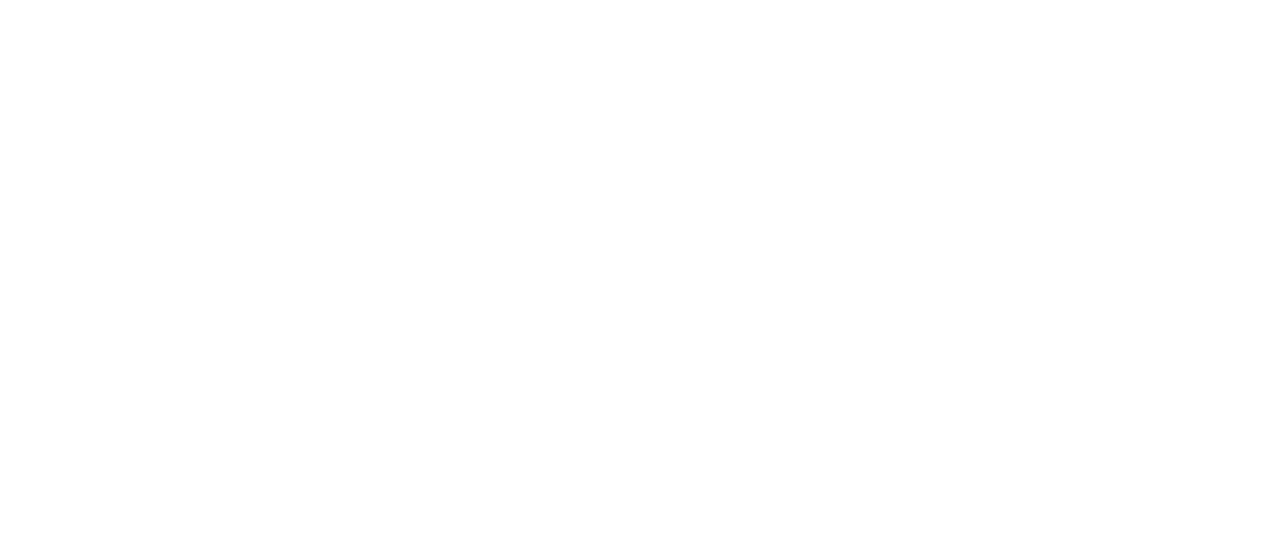
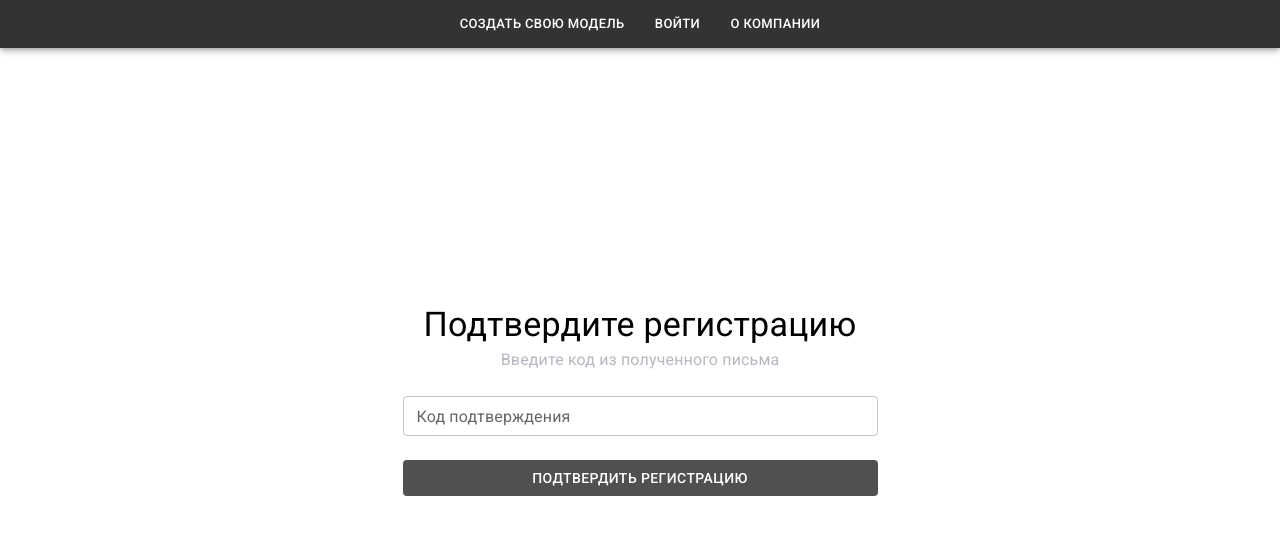
Before and after one commit to rombal-tech/awako-web, a React (Create React App) app: page /account/confirm/000000 in a window 1280 px wide. Before the commit this address had no page. Shown: the top 534 px of the page. Built offline with nearby package versions, Linux system fonts and the light colour scheme.

Commit message:
Реализует форму подтверждения регистрации

```diff
--- a/src/App.tsx
+++ b/src/App.tsx
@@ -11,7 +11,7 @@
 			<Route element={<HomePage />}>
 				<Route path="/" element={<HomePage />} />
 			</Route>
-			<Route path="/account/confirm/id000000" element={<CodePage />} />
+			<Route path="/account/confirm/000000" element={<CodePage />} />
 			<Route path="/login" element={<LoginPage />} />
 			<Route path="/registration" element={<RegisterPage />} />
 		</Routes>
--- a/src/components/auth/Validation.ts
+++ b/src/components/auth/Validation.ts
@@ -25,6 +25,22 @@
 		if (value.length < 6) {
 			return 'Пароль должен быть не менее 6 символов';
 		}
+		if (value.length >= 21) {
+			return 'Пароль может содержать максимум 20 символов';
+		}
 		return true;
 	},
 };
+
+export const codeValidation = {
+	required: REQUIRED_FIELD,
+	validate: (value: string) => {
+		if (value.length > 6 || value.length < 6) {
+			return 'Код должен содержать 6 символов';
+		}
+		if (!value.match(/^[a-zA-Z\s]*$/)) {
+			return 'Код не может содержать буквы';
+		}
+		return true;
+	},
+};
--- a/src/components/auth/login/ILoginPage.tsx
+++ b/src/components/auth/login/ILoginPage.tsx
@@ -1,6 +1,4 @@
-interface ILoginPage {
+export interface ILoginPage {
   email: string;
   password: string;
 }
-
-export default ILoginPage;
--- a/src/components/auth/login/elementsLoginPage/Controllers.tsx
+++ b/src/components/auth/login/elementsLoginPage/Controllers.tsx
@@ -1,18 +1,18 @@
 import React from 'react';
 import { Controller, SubmitHandler, useForm, useFormState } from 'react-hook-form';
 import { TextField } from '@material-ui/core';
-import { emailValidation, passwordValidation } from '../../Validation';
-import ILoginPage from '../ILoginPage';
+import { ILoginPage } from '../ILoginPage';
+import { passwordValidation, emailValidation } from '../../Validation';
 
 const onSubmit: SubmitHandler<ILoginPage> = (data) => console.log(data);
-
 const Controllers = () => {
 	const { handleSubmit, control } = useForm<ILoginPage>();
 	const { errors } = useFormState({
 		control,
 	});
 	return (
-		<form className="login-page-form" onSubmit={handleSubmit(onSubmit)}>
+		<>
+			<form onSubmit={handleSubmit(onSubmit)}>
 				<Controller
 					control={control}
 					rules={emailValidation} // обязательно для заполнения
@@ -22,7 +22,7 @@
 							label="Почта"
 							size="small"
 							margin="normal"
-						className="login-page-input"
+							className="email-page-input"
 							fullWidth
 							onChange={(e) => field.onChange(e)}
 							value={field.value}
@@ -31,6 +31,8 @@
 						/>
 					)}
 				/>
+			</form>
+			<form onSubmit={handleSubmit(onSubmit)}>
 				<Controller
 					control={control}
 					rules={passwordValidation}
@@ -40,7 +42,7 @@
 							label="Пароль"
 							size="small"
 							margin="normal"
-						className="login-page-input"
+							className="password-page-input"
 							fullWidth
 							onChange={(e) => field.onChange(e)}
 							value={field.value}
@@ -50,6 +52,7 @@
 					)}
 				/>
 			</form>
+		</>
 	);
 };
 
--- a/src/components/auth/registration/codePage/CodePage.css
+++ b/src/components/auth/registration/codePage/CodePage.scss
@@ -9,6 +9,18 @@
     text-align: center;
 }
 
+.code-page-subtitle {
+    color: rgb(180, 184, 193);
+}
+
+.code-page-form {
+    width: 475px;
+}
+
+.code-button-confirm {
+    width: 475px;
+}
+
 .send-code a {
     color: white;
     text-decoration: none;
--- a/src/components/auth/registration/codePage/CodePage.tsx
+++ b/src/components/auth/registration/codePage/CodePage.tsx
@@ -1,6 +1,9 @@
 import React from 'react';
+import { Typography } from '@material-ui/core';
 import Header from '../../../home/header/header';
 import Buttons from './elementsCodePage/Buttons';
+import Controllers from './elementsCodePage/Controllers';
+import './CodePage.scss';
 
 const CodePage = () => (
 	<>
@@ -8,10 +11,18 @@
 			<Header />
 		</div>
 		<div className="code-page">
-			Code Page
-		</div>
-		<div>
-			<Buttons />
+			<Typography variant="h4" component="div">
+				Подтвердите регистрацию
+			</Typography>
+			<Typography variant="subtitle1" component="div" gutterBottom className="code-page-subtitle">
+				Введите код из полученного письма
+			</Typography>
+			<div className="code-page-form">
+				<Controllers />
+			</div>
+			<div className="code-button-confirm">
+				<Buttons />
+			</div>
 		</div>
 	</>
 );
--- a/src/components/auth/registration/codePage/elementsCodePage/Buttons.tsx
+++ b/src/components/auth/registration/codePage/elementsCodePage/Buttons.tsx
@@ -1,7 +1,24 @@
 import React from 'react';
+import { NavLink } from 'react-router-dom';
+import { Button } from '@material-ui/core';
 
 const Buttons = () => (
-	<div />
+	<div className="send-code">
+		<NavLink to="/schema/000000">
+			<Button
+				variant="contained"
+				type="submit"
+				style={{ backgroundColor: '#505050' }}
+				fullWidth
+				disableElevation
+				sx={{
+					marginTop: 2,
+				}}
+			>
+				Подтвердить регистрацию
+			</Button>
+		</NavLink>
+	</div>
 );
 
 export default Buttons;
--- /dev/null
+++ b/src/components/auth/registration/codePage/elementsCodePage/Controllers.tsx
@@ -0,0 +1,37 @@
+import React from 'react';
+import { Controller, SubmitHandler, useForm, useFormState } from 'react-hook-form';
+import { TextField } from '@material-ui/core';
+import { ICodePage } from '../ICodePage';
+import { codeValidation } from '../../../Validation';
+
+const onSubmit: SubmitHandler<ICodePage> = (data) => console.log(data);
+const Controllers = () => {
+	const { handleSubmit, control } = useForm<ICodePage>();
+	const { errors } = useFormState({
+		control,
+	});
+	return (
+		<form onSubmit={handleSubmit(onSubmit)}>
+			<Controller
+				control={control}
+				rules={codeValidation} // обязательно для заполнения
+				name="code"
+				render={({ field }) => (
+					<TextField
+						label="Код подтверждения"
+						size="small"
+						margin="normal"
+						className="code-page-input"
+						fullWidth
+						onChange={(e) => field.onChange(e)}
+						value={field.value}
+						error={!!errors.code?.message}
+						helperText={errors.code?.message}
+					/>
+				)}
+			/>
+		</form>
+	);
+};
+
+export default Controllers;
--- a/src/components/auth/registration/elemetsRegisterPage/Buttons.tsx
+++ b/src/components/auth/registration/elemetsRegisterPage/Buttons.tsx
@@ -4,7 +4,7 @@
 
 const Buttons = () => (
 	<div className="send-code">
-		<NavLink to="/account/confirm/id000000">
+		<NavLink to="/account/confirm/000000">
 			<Button
 				variant="contained"
 				type="submit"
```
Lines whose indentation alone changed are shown as unchanged.
